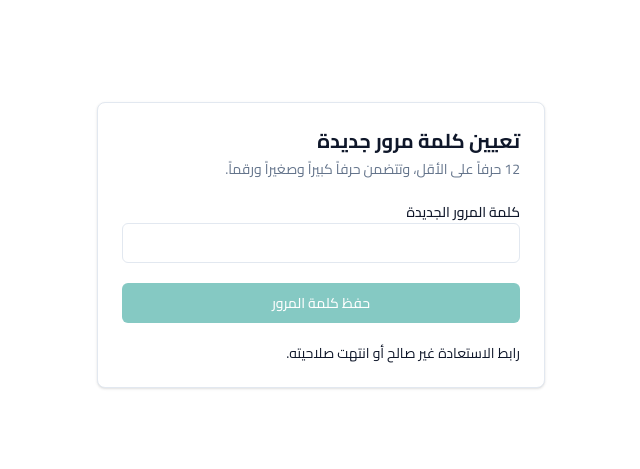
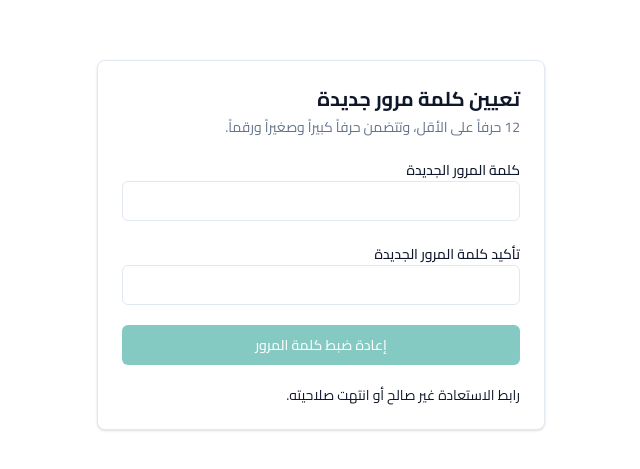
Before and after one commit to nour-yousef25/asas, a Next.js app: page /reset-password in a window 1280 px wide. Shown: the part 155-624 px from the top of the page, without its empty margins (390-1030 px from the left). Built offline with nearby package versions, Linux system fonts and the light colour scheme.

Commit message:
fix: confirm password recovery reset input

```diff
--- a/src/app/reset-password/page.tsx
+++ b/src/app/reset-password/page.tsx
@@ -15,10 +15,16 @@ export default function ResetPasswordPage() {
   async function submit(event: React.FormEvent<HTMLFormElement>) {
     event.preventDefault(); setLoading(true);
     const password = String(new FormData(event.currentTarget).get("password") ?? "");
+    const passwordConfirmation = String(new FormData(event.currentTarget).get("passwordConfirmation") ?? "");
+    if (password !== passwordConfirmation) {
+      setStatus("كلمتا المرور غير متطابقتين.");
+      setLoading(false);
+      return;
+    }
     const response = await fetch("/api/password-recovery/reset", { method: "POST", headers: { "content-type": "application/json" }, body: JSON.stringify({ token, password }) });
     const body = await response.json().catch(() => ({}));
     if (response.ok) { setStatus("تم تغيير كلمة المرور. انتقل إلى تسجيل الدخول."); setTimeout(() => router.push("/login"), 800); } else setStatus(body.error ?? "تعذر إتمام الاستعادة.");
     setLoading(false);
   }
-  return <main className="flex min-h-screen items-center justify-center p-4" dir="rtl"><form onSubmit={submit} className="w-full max-w-md space-y-5 rounded-lg border bg-card p-6 shadow-sm"><div><h1 className="text-xl font-bold">تعيين كلمة مرور جديدة</h1><p className="mt-1 text-sm text-muted-foreground">12 حرفاً على الأقل، وتتضمن حرفاً كبيراً وصغيراً ورقماً.</p></div><div className="space-y-2"><Label htmlFor="password">كلمة المرور الجديدة</Label><Input id="password" name="password" type="password" minLength={12} required autoComplete="new-password" /></div><Button className="w-full" disabled={loading || !token}>{loading ? "جارٍ الحفظ..." : "حفظ كلمة المرور"}</Button>{status && <p className="text-sm text-muted-foreground" role="status">{status}</p>}{!token && <p className="text-sm text-destructive">رابط الاستعادة غير صالح أو انتهت صلاحيته.</p>}</form></main>;
+  return <main className="flex min-h-screen items-center justify-center p-4" dir="rtl"><form onSubmit={submit} className="w-full max-w-md space-y-5 rounded-lg border bg-card p-6 shadow-sm"><div><h1 className="text-xl font-bold">تعيين كلمة مرور جديدة</h1><p className="mt-1 text-sm text-muted-foreground">12 حرفاً على الأقل، وتتضمن حرفاً كبيراً وصغيراً ورقماً.</p></div><div className="space-y-2"><Label htmlFor="password">كلمة المرور الجديدة</Label><Input id="password" name="password" type="password" minLength={12} required autoComplete="new-password" /></div><div className="space-y-2"><Label htmlFor="passwordConfirmation">تأكيد كلمة المرور الجديدة</Label><Input id="passwordConfirmation" name="passwordConfirmation" type="password" minLength={12} required autoComplete="new-password" /></div><Button className="w-full" disabled={loading || !token}>{loading ? "جارٍ الحفظ..." : "إعادة ضبط كلمة المرور"}</Button>{status && <p className="text-sm text-muted-foreground" role="status">{status}</p>}{!token && <p className="text-sm text-destructive">رابط الاستعادة غير صالح أو انتهت صلاحيته.</p>}</form></main>;
 }
```
